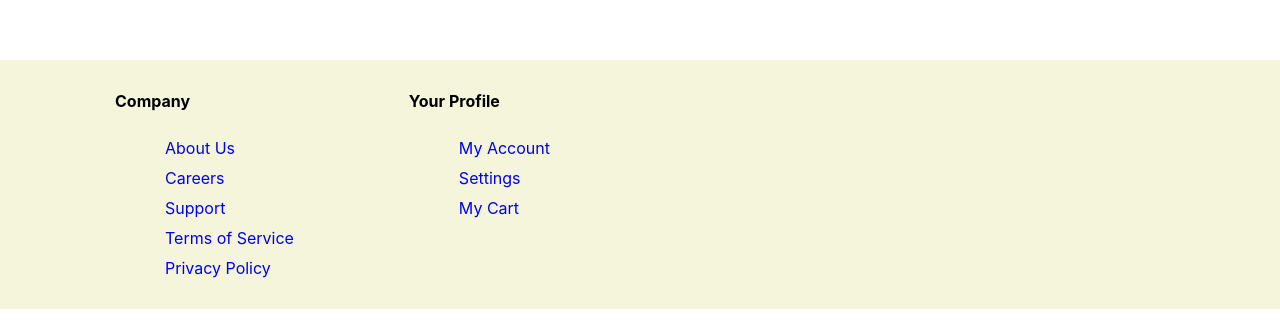
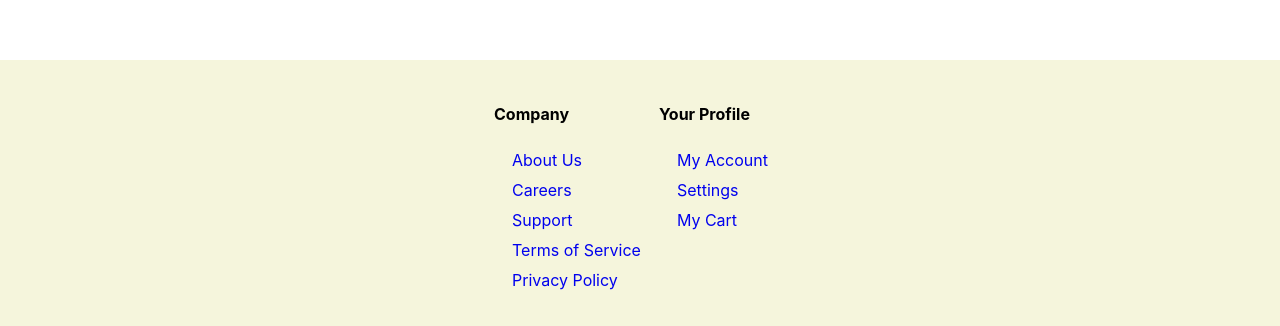
Before and after one commit to jpagtama/ReactJS_Project_05, a React (Create React App) app: page / in a window 1280 px wide. Shown: the part 865-1191 px from the top of the page. Built offline with nearby package versions, Linux system fonts and the light colour scheme.

Commit message:
Centers footer content

```diff
--- a/src/components/Footer.js
+++ b/src/components/Footer.js
@@ -3,6 +3,7 @@ import styles from './Footer.module.css'
 const Footer = () => {
     return (
         <div className={styles.footer} >
+            <div className={styles.container}>
                 <div className={styles.contentBlock} >
                     <h4>Company</h4>
                     <ul>
@@ -22,6 +23,7 @@ const Footer = () => {
                     </ul>
                 </div>
             </div>
+        </div>
     )
 }
 
--- a/src/components/Footer.module.css
+++ b/src/components/Footer.module.css
@@ -10,13 +10,20 @@
 }
 .footer ul {
     list-style-type: none;
+    margin: 0.5rem;
+    padding: 0;
 }
 .footer ul li {
     margin: 0;
     padding: 5px;
 }
+.container {
+    text-align: center;
+    margin: auto;
+}
 .contentBlock {
-    float: left;
+    vertical-align: top;
+    text-align: left;
     display: inline-block;
-    margin-left: 105px;
+    padding: 0.8rem 0;
 }
```
Lines whose indentation alone changed are shown as unchanged.
